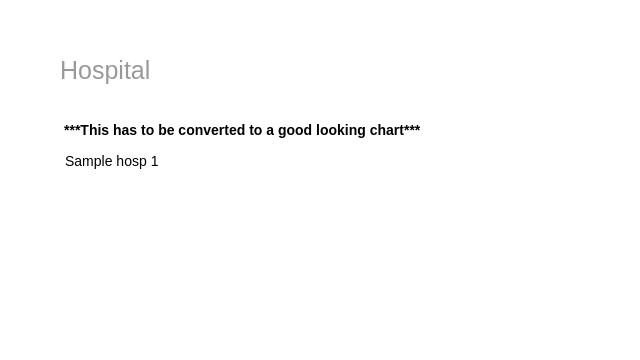
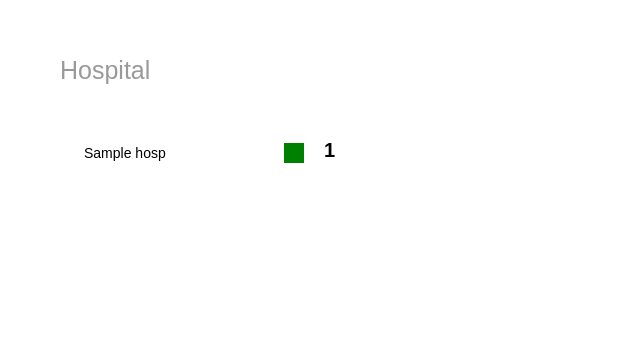
Before and after one commit to saurabhkb/assorted-hacks, a Flask app: page / in a window 1280 px wide. Shown: the top 360 px of the page, without its empty margins (0-640 px from the left). Run offline with Flask 2, Linux system fonts and the light colour scheme; a database or web service that is not in the repository returns one stand-in record (values such as "Sample title"); some libraries are stand-ins or nearby versions.

Commit message:
added bar graph

```diff
--- a/static/js/main.js
+++ b/static/js/main.js
@@ -3,7 +3,9 @@ var channel = pusher.subscribe('alert_channel');
 
 channel.bind('status_update', function(data) {
 	//update chart here. data.hospital_id, data.bed_change
-	alert(data.hospital_id + ", " + data.bed_change);
+	width = 20 * parseInt(data.bed_change);
+	$("#bar_" + data.hospital_id).width(width);
+	$("#num_" + data.hospital_id).text(data.bed_change);
 });
 
 // Enable pusher logging - don't include this in production
--- a/templates/index.html
+++ b/templates/index.html
@@ -47,6 +47,28 @@ body {
 	text-decoration: none;
 }
 
+.graph_label {
+	width: 200px;
+	display: inline-block;
+	vertical-align: middle;
+}
+.bar {
+	height: 20px;
+	background-color: green;
+	display: inline-block;
+	vertical-align: middle;
+}
+
+.number {
+	display: inline-block;
+	margin: 0 20px;
+	font-weight: bold;
+	font-size: 20px;
+}
+
+.data_entry {
+	padding: 20px;
+}
 </style>
 
 <!-- HTML5 shim, for IE6-8 support of HTML5 elements -->
@@ -73,16 +95,11 @@ body {
 </div><!-- /.navbar-wrapper -->
 
 <div class="container">
-<b><p>***This has to be converted to a good looking chart***</p></b>
-<table>
 {% for h in hospitals %}
-<tr>
-<td>{{ h.hospital_name }}</td>
-<td></td>
-<td>{{ h.num_beds }}</td>
-</tr>
+<div class="data_entry">
+<div class="graph_label" id="label_{{ h.hospital_id }}">{{ h.hospital_name }}</div><div class="bar" id="bar_{{ h.hospital_id }}" style="width: {{ 20 * h.num_beds }}px"></div><div class="number" id="num_{{ h.hospital_id }}">{{ h.num_beds }}</div>
+</div>
 {% endfor %}
-</table>
 </div>
 
 
```
